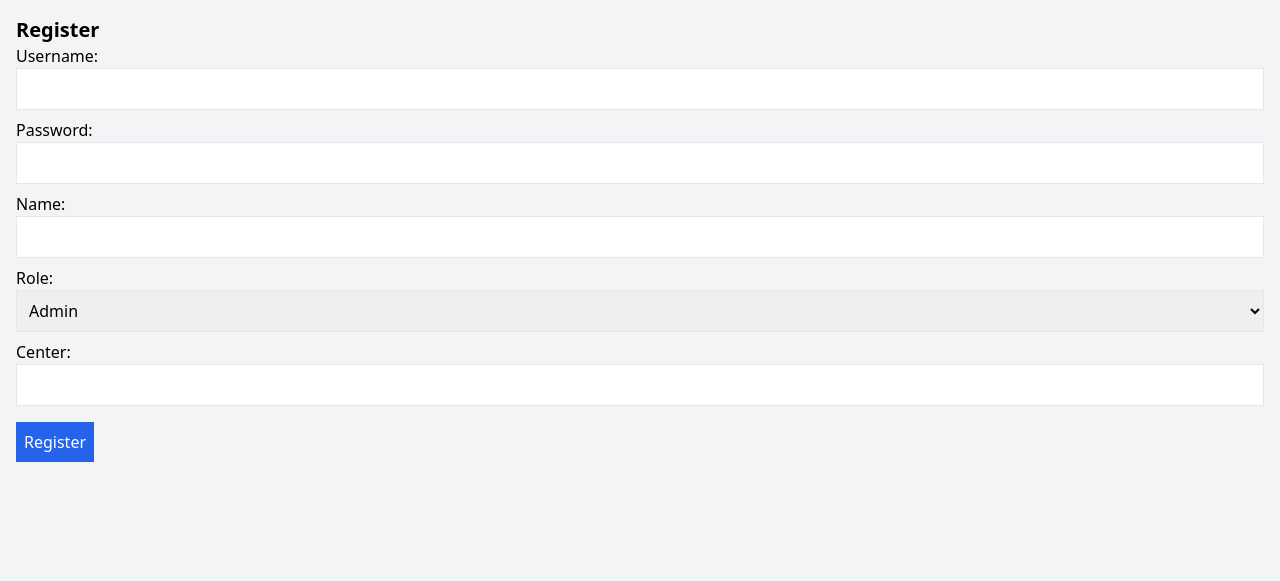
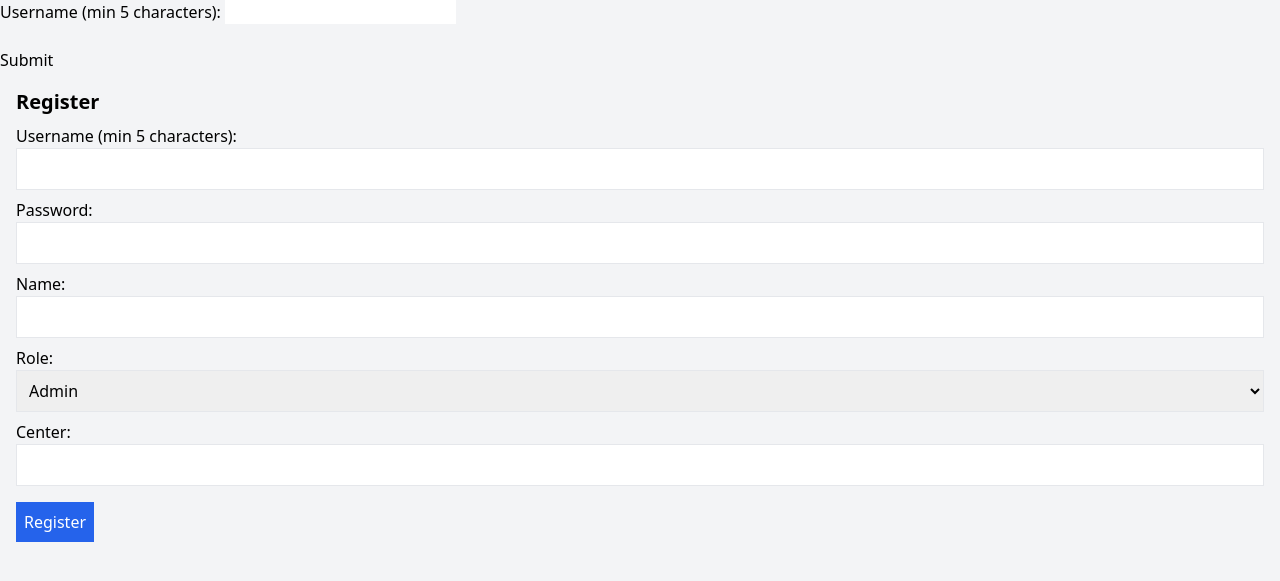
Before and after one commit to nupurptrd/Exam-System, a PHP site: page /register.php in a window 1280 px wide. Shown: the top 581 px of the page. Run offline with PHP 8.4, Linux system fonts and the light colour scheme; some libraries are stand-ins or nearby versions.

Commit message:
username and password constraints

```diff
--- a/register.php
+++ b/register.php
@@ -18,6 +18,27 @@ if ($_SERVER['REQUEST_METHOD'] == 'POST') {
     }
 }
 ?>
+
+<!DOCTYPE html>
+<html lang="en">
+<head>
+  <meta charset="UTF-8">
+  <title>Minlength Input</title>
+</head>
+<body>
+  <form>
+    <label for="username">Username (min 5 characters):</label>
+    <input type="text" id="username" name="username" minlength="5" required
+           title="Username must be at least 5 characters long">
+    <br><br>
+    <button type="submit">Submit</button>
+  </form>
+</body>
+</html>
+
+
+
+
 <!DOCTYPE html>
 <html lang="en">
 <head>
@@ -32,10 +53,10 @@ if ($_SERVER['REQUEST_METHOD'] == 'POST') {
             <h2 id="register-heading" class="text-xl font-bold">Register</h2>
             <?php if (isset($error)) echo "<p class='text-red-500' role='alert'>$error</p>"; ?>
             <form method="POST" >
-                <label for="username" class="block">Username:</label>
-                <input type="text" id="username" name="username" required class="border p-2 w-full" >
+                <label for="username"class="block mt-2">Username (min 5 characters):</label>
+                <input type="text" id="username" name="username" minlength="5" required title="Username must be at least 5 characters long" required class="border p-2 w-full">
                 <label for="password" class="block mt-2">Password:</label>
-                <input type="password" id="password" name="password" required class="border p-2 w-full" >
+                <input type="password" id="password" name="password" minlength="5" maxlength="225"required title="password must be at least 8 characters long" required class="border p-2 w-full" >
                 <label for="name" class="block mt-2">Name:</label>
                 <input type="text" id="name" name="name" required class="border p-2 w-full" >
                 <label for="role" class="block mt-2">Role:</label>
```
